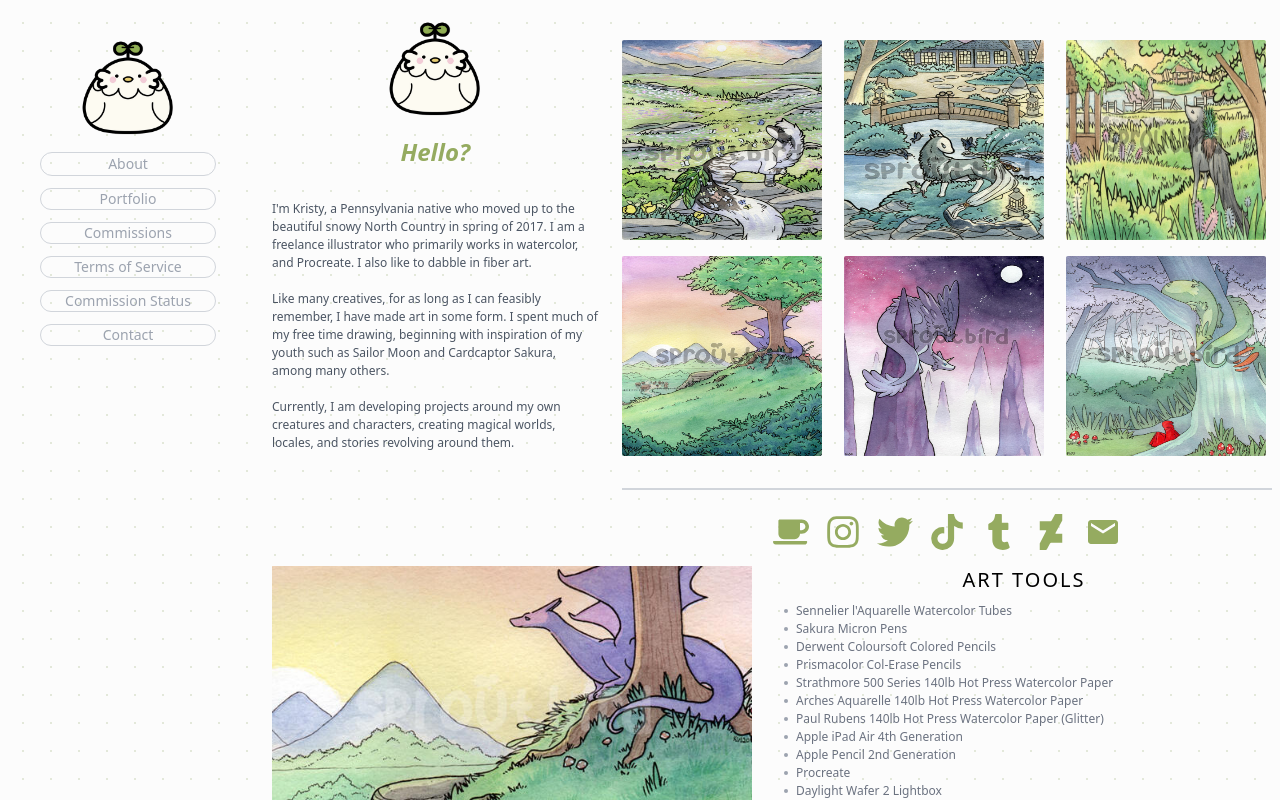
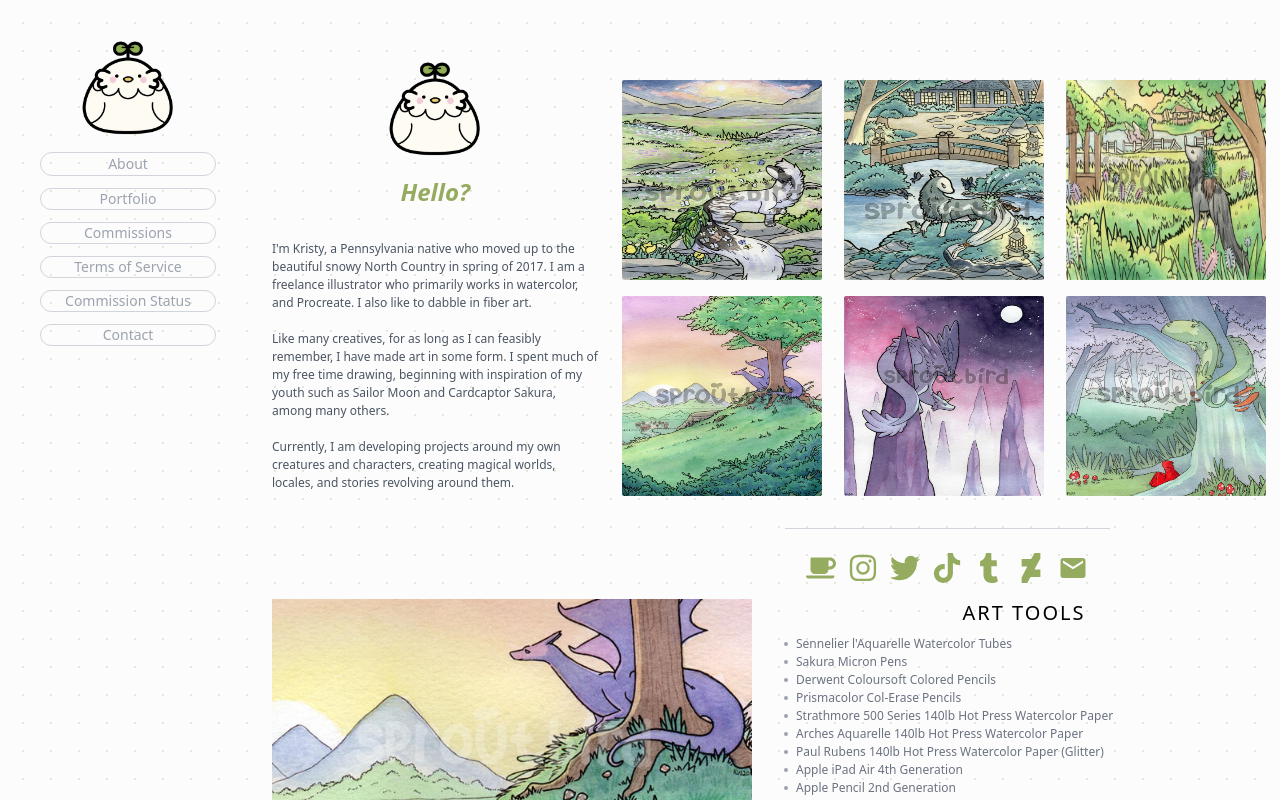
Before and after one commit to MDaud32/the-cakeguy, a Next.js app: page /About in a window 1280 px wide. Shown: the top 800 px of the page. Built offline with nearby package versions, Linux system fonts and the light colour scheme.

Commit message:
fixing about page layout

```diff
--- a/components/SocialMediaIcons.jsx
+++ b/components/SocialMediaIcons.jsx
@@ -12,40 +12,40 @@ import Link from "next/link";
 
 const SocialMediaIcons = () => {
   return (
-    <div className="flex flex-row items-center justify-center gap-4 mb-4">
+    <div className="flex flex-row items-center justify-center gap-3 mb-4">
       <Link
         href="#"
-        className="text-[#95AB60] text-4xl hover:text-[#85985a] hover:scale-110 duration-200">
+        className="text-[#95AB60] text-3xl hover:text-[#85985a] hover:scale-110 duration-200">
         <FaCoffee />
       </Link>
       <Link
         href="#"
-        className="text-[#95AB60] text-4xl hover:text-[#85985a] hover:scale-110 duration-200">
+        className="text-[#95AB60] text-3xl hover:text-[#85985a] hover:scale-110 duration-200">
         <FaInstagram />
       </Link>
       <Link
         href="#"
-        className="text-[#95AB60] text-4xl hover:text-[#85985a] hover:scale-110 duration-200">
+        className="text-[#95AB60] text-3xl hover:text-[#85985a] hover:scale-110 duration-200">
         <FaTwitter />
       </Link>
       <Link
         href="#"
-        className="text-[#95AB60] text-4xl hover:text-[#85985a] hover:scale-110 duration-200">
+        className="text-[#95AB60] text-3xl hover:text-[#85985a] hover:scale-110 duration-200">
         <FaTiktok />
       </Link>
       <Link
         href="#"
-        className="text-[#95AB60] text-4xl hover:text-[#85985a] hover:scale-110 duration-200">
+        className="text-[#95AB60] text-3xl hover:text-[#85985a] hover:scale-110 duration-200">
         <FaTumblr />
       </Link>
       <Link
         href="#"
-        className="text-[#95AB60] text-4xl hover:text-[#85985a] hover:scale-110 duration-200">
+        className="text-[#95AB60] text-3xl hover:text-[#85985a] hover:scale-110 duration-200">
         <FaDeviantart />
       </Link>
       <Link
         href="#"
-        className="text-[#95AB60] text-4xl hover:text-[#85985a] hover:scale-110 duration-200">
+        className="text-[#95AB60] text-3xl hover:text-[#85985a] hover:scale-110 duration-200">
         <MdEmail />
       </Link>
     </div>
--- a/pages/About.jsx
+++ b/pages/About.jsx
@@ -14,8 +14,8 @@ import Dragon8 from "../public/dragon8.jpg";
 
 const About = () => {
   return (
-    <div className="md:w-[75%] lg:w-[80%] ml-auto">
-      <div className="flex flex-col md:flex-row pt-10">
+    <div className="md:w-[73%] lg:w-[80%] ml-auto">
+      <div className="flex flex-col md:flex-row pt-20">
         {/* about me */}
         <div className="w-full md:w-[35%] ">
           <Image
@@ -86,7 +86,7 @@ const About = () => {
               className="h-[200px] w-[200] rounded-sm"
             />
           </div>
-          <div className="border-b-2 border-gray-300 mt-8 mb-6"></div>
+          <div className="border-b border-gray-300 mt-8 mb-6 w-1/2 mx-auto"></div>
           <SocialMediaIcons />
         </div>
       </div>
```
